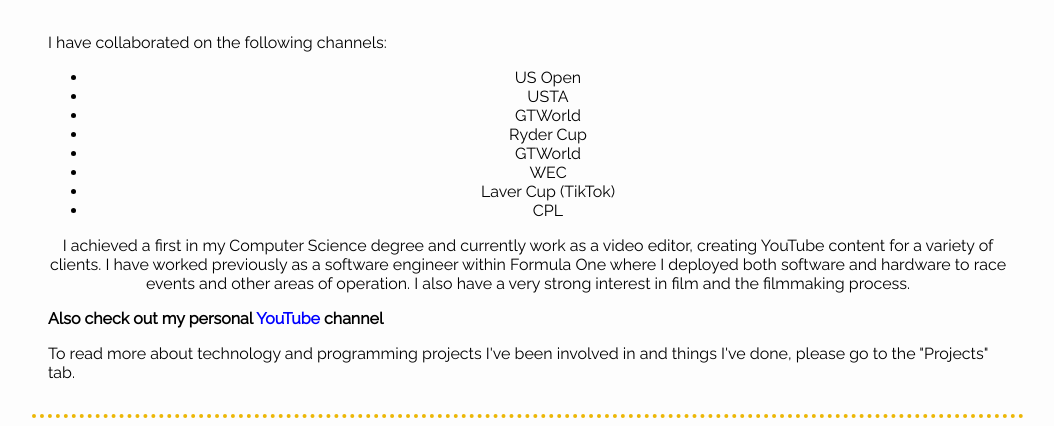
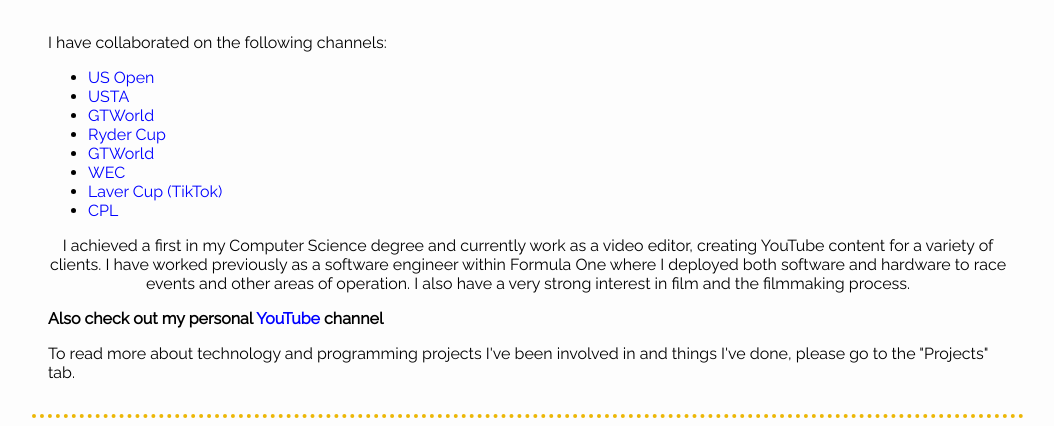
Before and after one commit to MindTheGap1/georgebrowning, a plain HTML site: page index.html in a window 1280 px wide. Shown: the part 2527-2953 px from the top of the page, without its empty margins (112-1166 px from the left). Drawn offline with Linux system fonts and the light colour scheme.

Commit message:
Update index.html

```diff
--- a/index.html
+++ b/index.html
@@ -45,15 +45,15 @@
                 <p id="whatido">
                     I have collaborated on the following channels:
                     <br>
-                    <ul>
-                        <li><a href="https://youtube.com/@USOpen">US Open</a></li>
-                        <li><a href="https://youtube.com/@usta">USTA</a></li>
-                        <li><a href="https://youtube.com/@GTWorld">GTWorld</a></li>
-                        <li><a href="https://youtube.com/@RyderCup">Ryder Cup</a></li>
-                        <li><a href="https://youtube.com/@DPWorldTour">GTWorld</a></li>
-                        <li><a href="https://youtube.com/@FIAWEC">WEC</a></li>
-                        <li><a href="https://tiktok.com/@LaverCup">Laver Cup (TikTok)</a></li>
-                        <li><a href="https://youtube.com/@OfficialCPLT20">CPL</a></li>
+                    <ul id="whatido">
+                        <li><a style="color:blue" href="https://youtube.com/@USOpen">US Open</a></li>
+                        <li><a style="color:blue" href="https://youtube.com/@usta">USTA</a></li>
+                        <li><a style="color:blue" href="https://youtube.com/@GTWorld">GTWorld</a></li>
+                        <li><a style="color:blue" href="https://youtube.com/@RyderCup">Ryder Cup</a></li>
+                        <li><a style="color:blue" href="https://youtube.com/@DPWorldTour">GTWorld</a></li>
+                        <li><a style="color:blue" href="https://youtube.com/@FIAWEC">WEC</a></li>
+                        <li><a style="color:blue" href="https://tiktok.com/@LaverCup">Laver Cup (TikTok)</a></li>
+                        <li><a style="color:blue" href="https://youtube.com/@OfficialCPLT20">CPL</a></li>
                     </ul>
                 </p>
 
```
